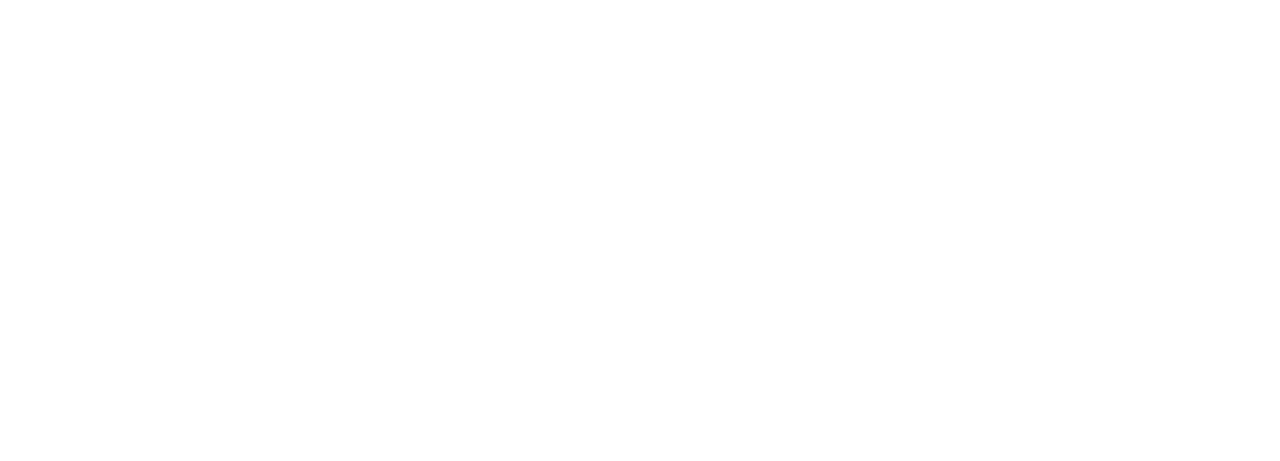
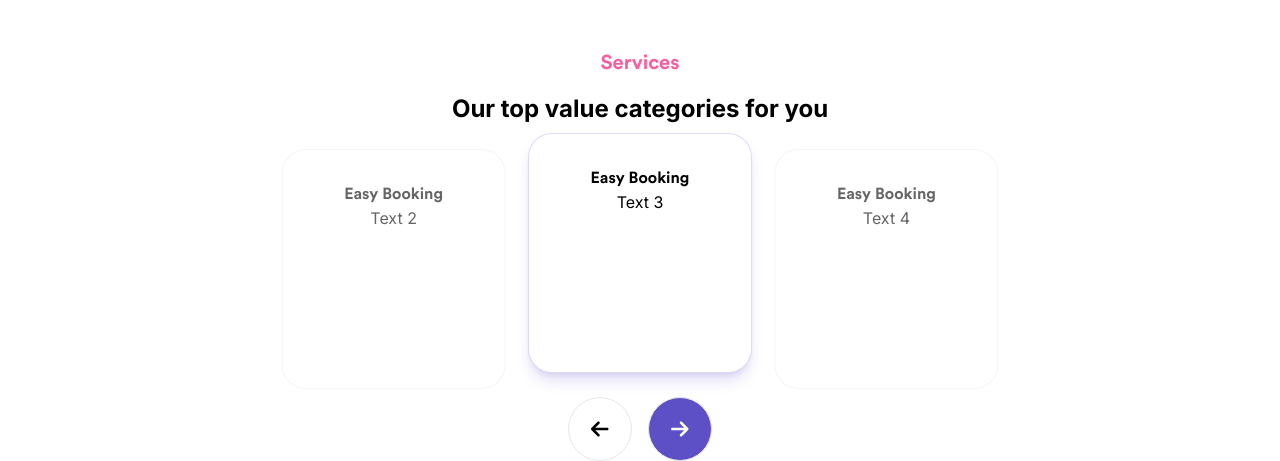
Before and after one commit to gabrielnovaisgs/travel-landing-page, a Next.js app: page / in a window 1280 px wide. Shown: the part 731-1192 px from the top of the page. Before the commit the page ends 800 px from the top, so only its background shows below. Built offline with nearby package versions, Linux system fonts and the light colour scheme.

Commit message:
[feat]: add animations to cards

```diff
--- a/src/app/page.tsx
+++ b/src/app/page.tsx
@@ -1,5 +1,6 @@
 import CaroulselSection from "@/components/sections/carousel-section";
 import HeroSection from "@/components/sections/hero-section";
+import ServicesSection from "@/components/sections/services-section";
 
 
 export default function Home() {
@@ -7,6 +8,7 @@
     <div className="px-2 pt-14 md:pt-20 md:px-28">
       <HeroSection />
       <CaroulselSection />
+      <ServicesSection />
     </div>
   );
 }
--- /dev/null
+++ b/src/components/sections/services-section.tsx
@@ -0,0 +1,92 @@
+'use client'
+import { faArrowLeft, faArrowRight } from "@fortawesome/free-solid-svg-icons";
+import { FontAwesomeIcon } from "@fortawesome/react-fontawesome";
+
+import { useRef } from "react";
+
+
+export default function ServicesSection() {
+
+    const items: { description: string, title: string }[] = [
+        {
+            description: "Square, was moving across the sand in their direction.",
+            title: "Easy Booking"
+        },
+        {
+            description: "Text 2",
+            title: "Easy Booking"
+        },
+        {
+            description: "Text 3",
+            title: "Easy Booking"
+        },
+        {
+            description: "Text 4",
+            title: "Easy Booking"
+        },
+        {
+            description: "Text 5",
+            title: "Easy Booking"
+        }
+    ]
+
+    const carouselRef = useRef<HTMLDivElement>(null)
+
+    function gotToElement(type: 'next' | 'prev') {
+        if (!carouselRef.current) return
+        if (type === 'next') {
+            const firstElement = carouselRef.current.children[0]
+            carouselRef.current.appendChild(firstElement)
+
+        } else {
+            const lastElement = carouselRef.current.children[carouselRef.current.children.length - 1]
+            carouselRef.current.prepend(lastElement)
+        }
+
+
+    }
+    return (
+        <section className="flex flex-col gap-4 items-center overflow-hidden">
+            <h2 className="text-xl font-bold text-secondary font-header" > Services</h2>
+            <p className="font-bold text-2xl text-center">Our top value categories for you</p>
+            <div ref={carouselRef} className={`
+
+                relative h-60 w-full
+
+}
+            [&>*:nth-child(1)]:-left-[200%]
+            [&>*:nth-child(2)]:left-1/2 [&>*:nth-child(2)]:translate-x-[calc(-110%-50%)]
+            [&>*:nth-child(3)]:left-1/2 [&>*:nth-child(3)]:translate-x-[-50%] [&>*:nth-child(3)]:translate-y-[-0.5rem]
+            [&>*:nth-child(3)]:shadow-lg [&>*:nth-child(3)]:shadow-primary/20 [&>*:nth-child(3)]:border-primary/20  [&>*:nth-child(3)]:opacity-100
+            [&>*:nth-child(4)]:left-1/2 [&>*:nth-child(4)]:translate-x-[calc(110%-50%)]
+            [&>*:nth-child(n+5)]:left-[200%]
+            `}>
+                {items.map((item, index) => (
+
+                    <div key={index}
+                        className={`
+                 absolute h-60 w-56
+                transition-all duration-500
+        py-8 px-12 flex flex-col border border-primary/10 translate-y-[0.5rem] bg-white opacity-60  text-center rounded-3xl `}>
+
+                        <p className="font-bold font-header">{item.title}</p>
+                        <p>{item.description}</p>
+                    </div>
+
+
+                ))}
+
+
+
+            </div>
+            <div className="flex gap-4 text-xl">
+                <button
+                    onClick={() => gotToElement('prev')}
+                    className="w-16  h-16 flex justify-center items-center border rounded-full bg-white"><FontAwesomeIcon icon={faArrowLeft}></FontAwesomeIcon></button>
+                <button
+                    onClick={() => gotToElement('next')}
+                    className="w-16 h-16 flex justify-center items-center border rounded-full bg-primary text-white"><FontAwesomeIcon icon={faArrowRight}></FontAwesomeIcon></button>
+            </div>
+        </section>
+    )
+}
```
Also changed, not shown: src/components/sections/carousel-section.tsx (+5 -5 lines).
